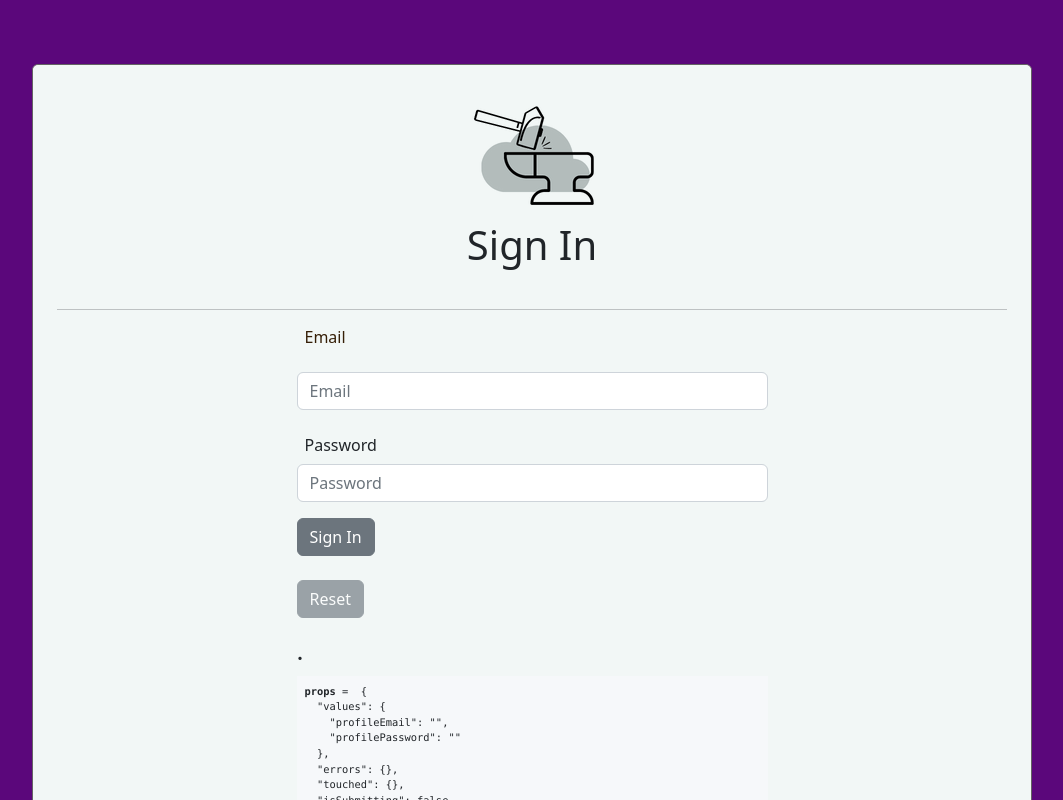
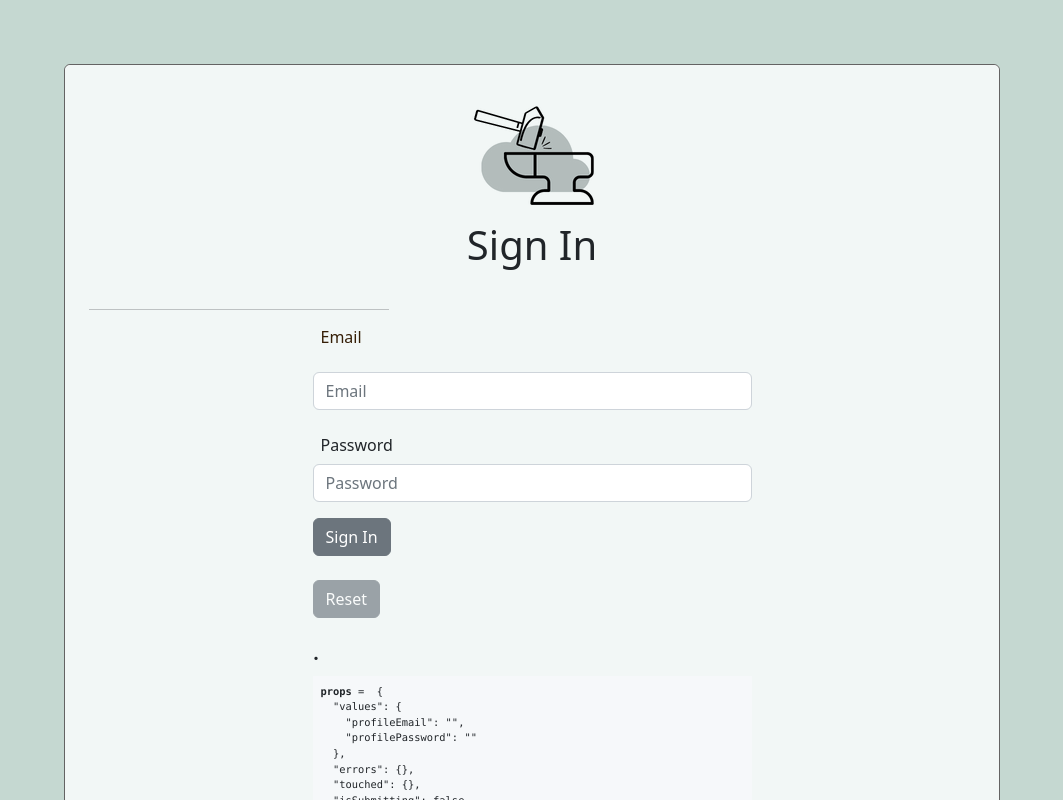
Before and after one commit to Capstone-42-quote-gen/ai-quote-generator, a React (Vite) app in the folder frontend/: page /sign-in in a window 1280 px wide. Shown: the top 800 px of the page, without its empty margins (108-1171 px from the left). Built offline with nearby package versions, Linux system fonts and the light colour scheme.

Commit message:
setup proxy

```diff
--- a/frontend/src/ui/App.css
+++ b/frontend/src/ui/App.css
@@ -1,15 +1,16 @@
 
 /* COLORS */
 body {
-    background-color: #5B077B;
+    background-color: #C5D8D1;
 }
 
 .card-body {
-   background-color: #F2F7F6;
+    background-color: #F2F7F6;
 }
 
 .custom-navbar {
-    background-color: #C1F6FF;
+    background-color: #9DBEB2;
+    width: 95%;
     height: 95%;
 }
 
@@ -98,12 +99,15 @@ a.nav-link:visited {
 }
 
 .sign-in-card-resize {
-    width: 80%;
+    width: 75%;
     height: 50%;
 }
 
 
 .center-hr {
+    display: block;
+    margin: 0 auto;
+    width: 300px;
 }
 .quote-image-card {
     border: none;
```
Also changed, not shown: 1 other file (tests, documents, lock files or other folders).
